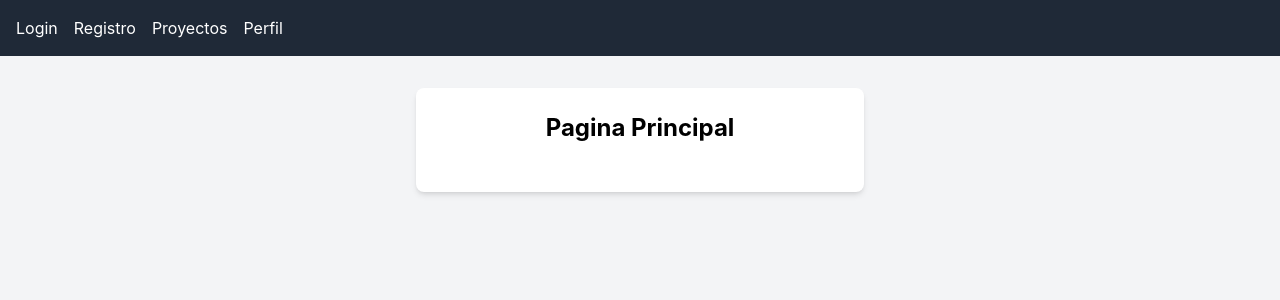
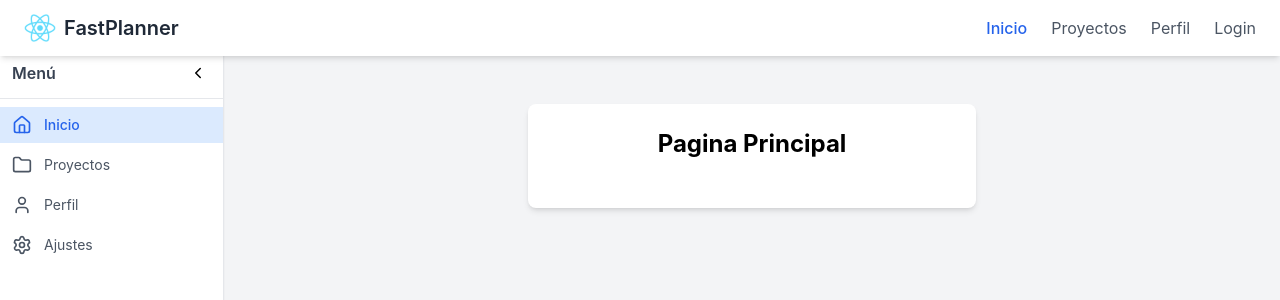
Before and after one commit to JorgeFierroo/FastPlanner, a React (Create React App) app in the folder frontend/: page / in a window 1280 px wide. Shown: the top 300 px of the page. Built offline with nearby package versions, Linux system fonts and the light colour scheme; the HTML template or start-up script is replaced by a standard one.

Commit message:
layout fijo y sidebar colapsable funcionando

```diff
--- a/frontend/src/App.tsx
+++ b/frontend/src/App.tsx
@@ -1,17 +1,16 @@
-import React from 'react';
-import { BrowserRouter as Router, Routes, Route, Navigate } from 'react-router-dom';
-import Navigation from './components/Navigation';
-import Login from './pages/Login';
-import Register from './pages/Register';
-import Projects from './pages/Projects';
-import Profile from './pages/Profile';
-import HomePage from './pages/HomePage';
+import React from "react";
+import { BrowserRouter as Router, Routes, Route } from "react-router-dom";
+import Layout from "./components/Layout";
+import Login from "./pages/Login";
+import Register from "./pages/Register";
+import Projects from "./pages/Projects";
+import Profile from "./pages/Profile";
+import HomePage from "./pages/HomePage";
 
 function App() {
   return (
     <Router>
-      <div className="min-h-screen bg-gray-100">
-        <Navigation />
+      <Layout>
         <Routes>
           <Route path="/" element={<HomePage />} />
           <Route path="/login" element={<Login />} />
@@ -19,7 +18,7 @@ function App() {
           <Route path="/projects" element={<Projects />} />
           <Route path="/profile" element={<Profile />} />
         </Routes>
-      </div>
+      </Layout>
     </Router>
   );
 }
--- /dev/null
+++ b/frontend/src/components/Layout.tsx
@@ -0,0 +1,26 @@
+import React from "react";
+import Navigation from "./Navigation";
+import Sidebar from "./Sidebar";
+
+interface LayoutProps {
+  children: React.ReactNode;
+}
+
+const Layout: React.FC<LayoutProps> = ({ children }) => {
+  return (
+    <div className="min-h-screen flex flex-col bg-gray-100">
+      {/* Barra superior */}
+      <Navigation />
+
+      {/* Contenedor con sidebar + contenido */}
+      <div className="flex">
+        <Sidebar />
+        <main className="flex-1 p-6 mt-12 ml-16 md:ml-56 transition-all">
+          {children}
+        </main>
+      </div>
+    </div>
+  );
+};
+
+export default Layout;
--- a/frontend/src/components/Navigation.tsx
+++ b/frontend/src/components/Navigation.tsx
@@ -1,24 +1,49 @@
-import React from 'react';
-import { Link } from 'react-router-dom';
+import React from "react";
+import { Link, useLocation } from "react-router-dom";
 
 const Navigation: React.FC = () => {
+  const location = useLocation();
+
+  const links = [
+    { path: "/", label: "Inicio" },
+    { path: "/projects", label: "Proyectos" },
+    { path: "/profile", label: "Perfil" },
+    { path: "/login", label: "Login" },
+  ];
+
   return (
-    <nav className="bg-gray-800 p-4">
-      <div className="flex space-x-4">
-        <Link to="/login" className="text-white">
-          Login
-        </Link>
-        <Link to="/register" className="text-white">
-          Registro
-        </Link>
-        <Link to="/projects" className="text-white">
-          Proyectos
-        </Link>
-        <Link to="/profile" className="text-white">
-          Perfil
-        </Link>
-      </div>
-    </nav>
+    <header className="fixed top-0 left-0 w-full bg-white shadow-md z-50">
+      <nav className="max-w-7xl mx-auto flex items-center justify-between px-6 py-3">
+        {/* Logo */}
+        <div className="flex items-center space-x-2">
+          <img
+            src="/logo192.png"
+            alt="Logo"
+            className="w-8 h-8"
+          />
+          <span className="text-xl font-semibold text-gray-800">
+            FastPlanner
+          </span>
+        </div>
+
+        {/* Links */}
+        <div className="flex space-x-6">
+          {links.map((link) => (
+            <Link
+              key={link.path}
+              to={link.path}
+              className={`${
+                location.pathname === link.path
+                  ? "text-blue-600 font-medium"
+                  : "text-gray-600 hover:text-blue-500"
+              } transition-colors`}
+            >
+              {link.label}
+            </Link>
+          ))}
+        </div>
+      </nav>
+    </header>
   );
 };
 
--- /dev/null
+++ b/frontend/src/components/Sidebar.tsx
@@ -0,0 +1,52 @@
+import React, { useState } from "react";
+import { Link, useLocation } from "react-router-dom";
+import { Home, Folder, User, Settings, ChevronLeft, ChevronRight } from "lucide-react";
+
+const Sidebar: React.FC = () => {
+  const [collapsed, setCollapsed] = useState(false);
+  const location = useLocation();
+
+  const links = [
+    { path: "/", label: "Inicio", icon: <Home size={20} /> },
+    { path: "/projects", label: "Proyectos", icon: <Folder size={20} /> },
+    { path: "/profile", label: "Perfil", icon: <User size={20} /> },
+    { path: "/settings", label: "Ajustes", icon: <Settings size={20} /> },
+  ];
+
+  return (
+    <aside
+      className={`h-screen fixed top-12 left-0 bg-white border-r shadow-sm transition-all duration-300 ${
+        collapsed ? "w-16" : "w-56"
+      }`}
+    >
+      <div className="flex items-center justify-between p-3 border-b">
+        {!collapsed && <span className="font-semibold text-gray-700">Menú</span>}
+        <button
+          onClick={() => setCollapsed(!collapsed)}
+          className="p-1 rounded hover:bg-gray-100"
+        >
+          {collapsed ? <ChevronRight size={18} /> : <ChevronLeft size={18} />}
+        </button>
+      </div>
+
+      <nav className="mt-2 flex flex-col space-y-1">
+        {links.map((link) => (
+          <Link
+            key={link.path}
+            to={link.path}
+            className={`flex items-center gap-3 px-3 py-2 text-sm transition-colors ${
+              location.pathname === link.path
+                ? "bg-blue-100 text-blue-600 font-medium"
+                : "text-gray-600 hover:bg-gray-50 hover:text-blue-500"
+            }`}
+          >
+            {link.icon}
+            {!collapsed && <span>{link.label}</span>}
+          </Link>
+        ))}
+      </nav>
+    </aside>
+  );
+};
+
+export default Sidebar;
--- a/package.json
+++ b/package.json
@@ -30,5 +30,8 @@
   "license": "MIT",
   "devDependencies": {
     "concurrently": "^8.2.2"
+  },
+  "dependencies": {
+    "lucide-react": "^0.543.0"
   }
 }
```
Also changed, not shown: 1 other file (tests, documents, lock files or other folders).
